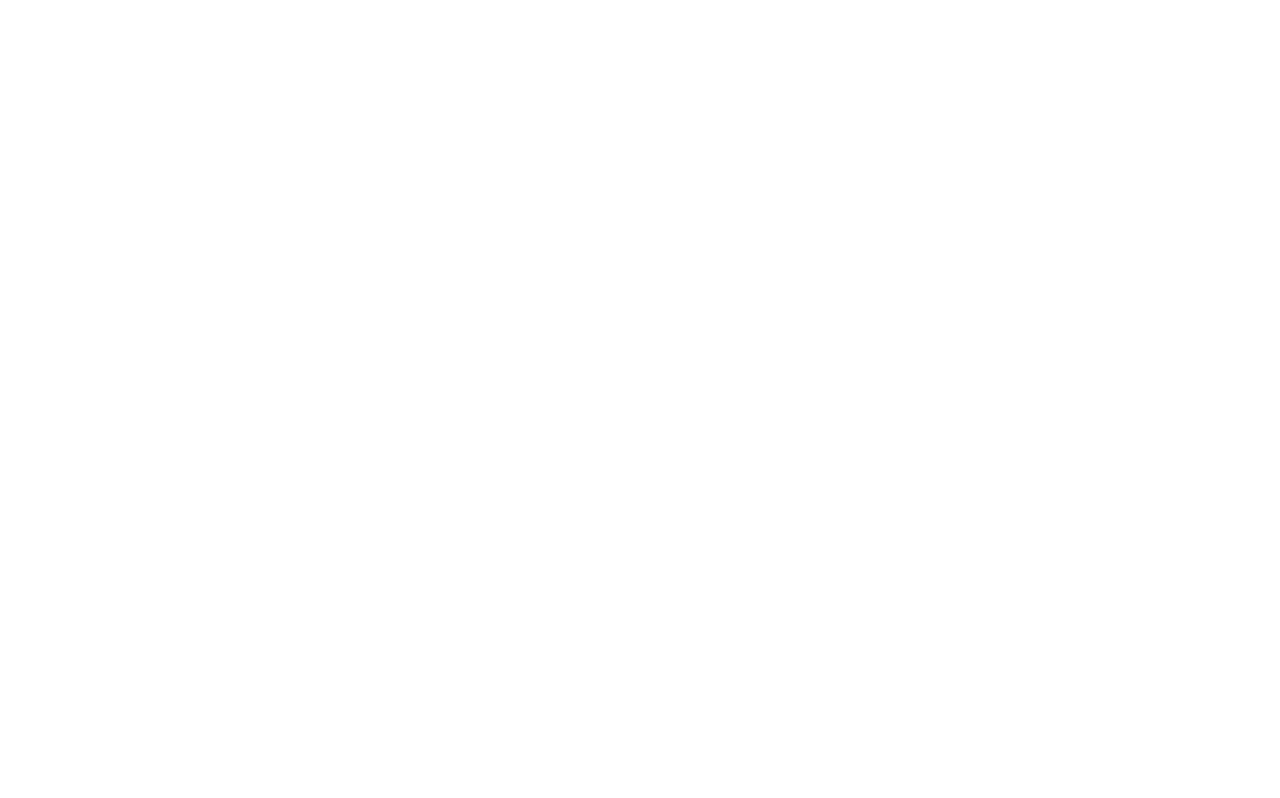
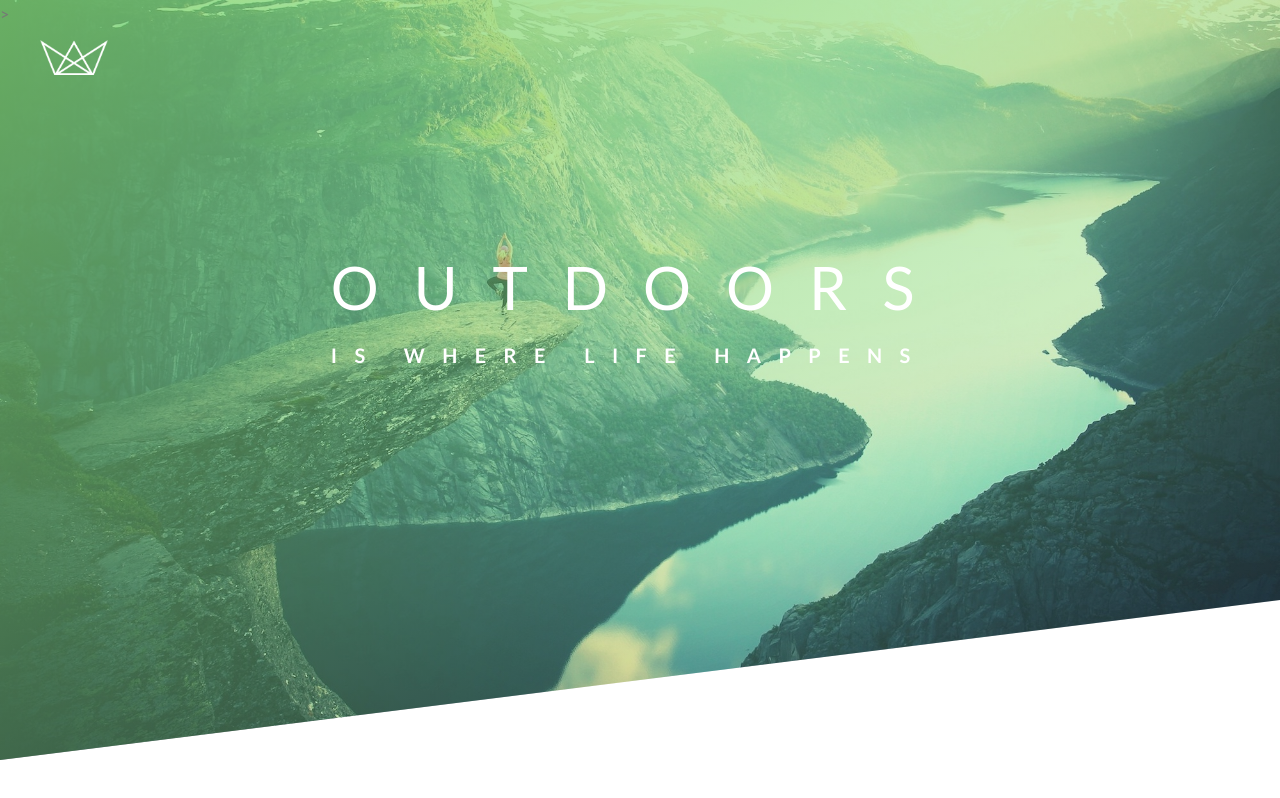
Before and after one commit to luis-londono/Advanced-CSS-and-Sass-Flexbox-Grid-Animations-and-More-, a plain HTML site: page CourseFinalProjects/Natours/starter/index.html in a window 1280 px wide. Drawn offline with Linux system fonts and the light colour scheme; files that its build step writes are made by us from their sources.

Commit message:
Update index.html

```diff
--- a/CourseFinalProjects/Natours/starter/index.html
+++ b/CourseFinalProjects/Natours/starter/index.html
@@ -1,19 +1,33 @@
 <!DOCTYPE html>
 <html lang="en">
+
 <head>
     <meta charset="UTF-8">
     <meta name="viewport" content="width=device-width, initial-scale=1.0">
 
     <link href="https://fonts.googleapis.com/css?family=Lato:100,300,400,700,900" rel="stylesheet">
 
-        <link rel="stylesheet" href="css/icon-font.css">
+    <!-- <link rel="stylesheet" href="css/icon-font.css"> -->
     <link rel="stylesheet" href="css/style.css">
     <link rel="shortcut icon" type="image/png" href="img/favicon.png">
 
     <title>Natours | Exciting tours for adventurous people</title>
 </head>
+
 <body>
+    <header class="header">
+        <div class="logo-box">
+            <img src="img/logo-white.png" alt="Logo" class="logo">
+        </div>>
 
+        <div class="text-box">
+            <h1 class="heading-primary">
+                <span class="heading-primary-main">Outdoors</span>
+                <span class="heading-primary-sub">is where life happens</span>
+            </h1>
+        </div>
+    </header>
 
 </body>
+
 </html>
```
Lines whose indentation alone changed are shown as unchanged.
